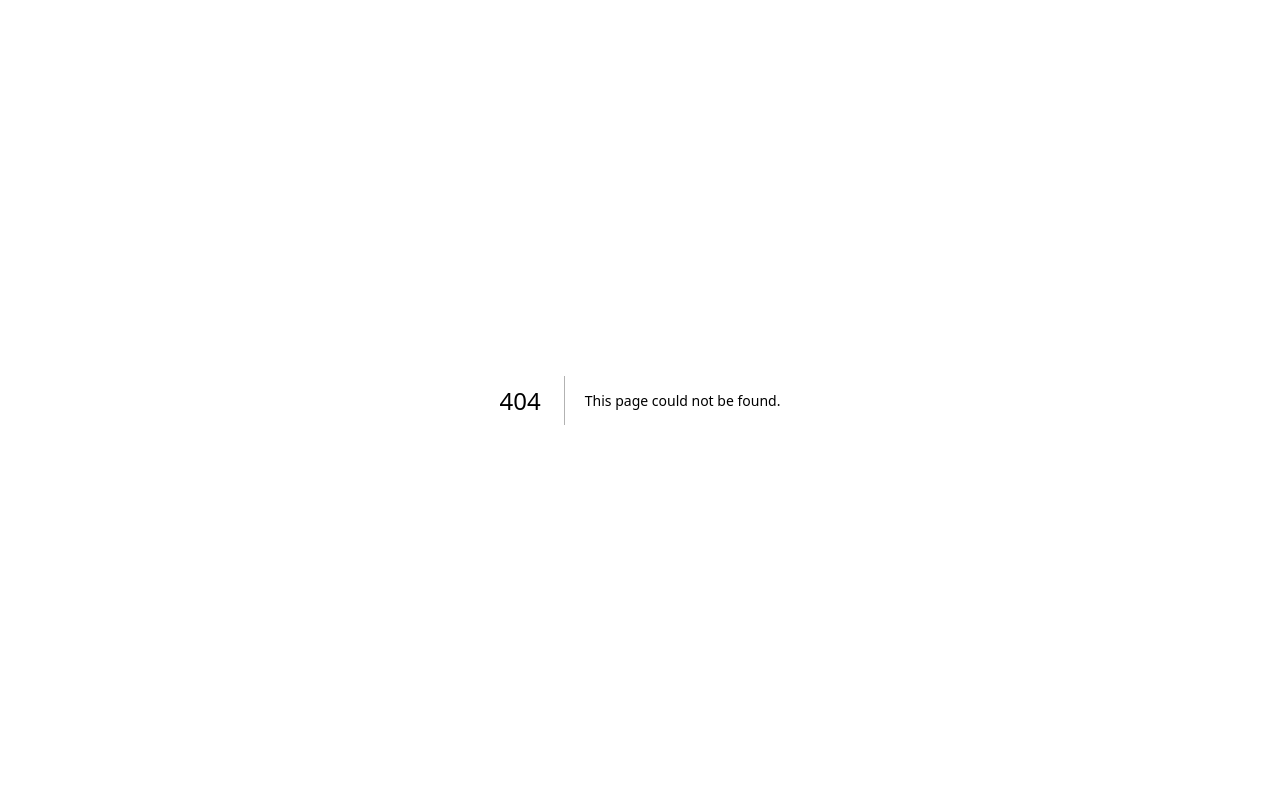
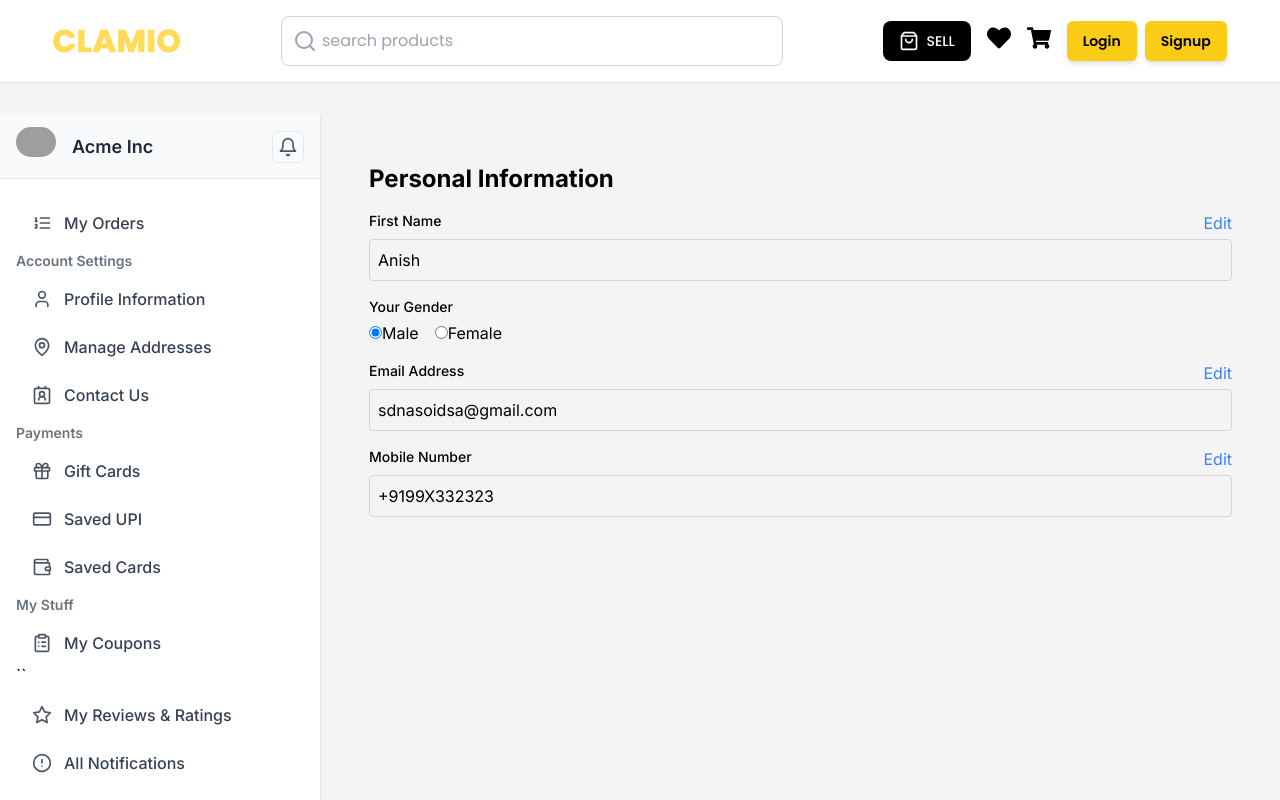
Before and after one commit to Tirthankar03/clamio-nextjs, a Next.js app: page /your_account/my-profile in a window 1280 px wide. Before the commit this address had no page. Shown: the top 800 px of the page. Built offline with nearby package versions, Linux system fonts and the light colour scheme; grey boxes are pictures that could not be loaded; what tailwindcss-debug-screens would draw is missing.

Commit message:
my profile initialized in /your_account

```diff
--- /dev/null
+++ b/app/your_account/my-profile/page.tsx
@@ -0,0 +1,9 @@
+import React from 'react'
+import MyProfile from '@/components/your-account/my-profile/my-profile'
+export default function page() {
+    return (
+        <div>
+            <MyProfile />
+        </div>
+    )
+}
--- a/components/shared/Sidebar.tsx
+++ b/components/shared/Sidebar.tsx
@@ -51,7 +51,7 @@ const Sidebar = () => {
               Account Settings
             </div>
             <Link
-              href="#"
+              href="/your_account/my-profile"
               className="flex items-center gap-3 rounded-lg px-4 py-2 hover:bg-yellow-300 transition-all text-gray-700"
             >
               <User className="h-5 w-5 text-gray-600" />
@@ -104,7 +104,7 @@ const Sidebar = () => {
             >
               <ClipboardList className="h-5 w-5 text-gray-600" />
               <span className="font-medium">My Coupons</span>
-            </Link>
+            </Link>``
             <Link
               href="/your_account/reviews-ratings"
               className="flex items-center gap-3 rounded-lg px-4 py-2 hover:bg-yellow-300 transition-all text-gray-700"
--- /dev/null
+++ b/components/your-account/my-profile/my-profile.tsx
@@ -0,0 +1,205 @@
+'use client'
+import React, { useState } from 'react';
+
+const MyProfile = () => {
+    const [formData, setFormData] = useState({
+        firstName: 'Anish',
+        lastName: '',
+        gender: 'Male',
+        email: 'sdnasoidsa@gmail.com',
+        mobile: '+9199X332323',
+    });
+
+    const [editMode, setEditMode] = useState({
+        name: false,
+        email: false,
+        mobile: false,
+    });
+
+    const handleEditToggle = (field) => {
+        setEditMode((prev) => ({ ...prev, [field]: !prev[field] }));
+    };
+
+    const handleChange = (e) => {
+        const { name, value } = e.target;
+        setFormData((prev) => ({ ...prev, [name]: value }));
+    };
+
+    const handleSave = (field) => {
+        setEditMode((prev) => ({ ...prev, [field]: false }));
+    };
+
+    const handleCancel = (field) => {
+        setEditMode((prev) => ({ ...prev, [field]: false }));
+        // Optionally reset the form data if needed
+    };
+
+    return (
+        <div className="p-4">
+            <h2 className="text-2xl font-bold mb-4">Personal Information</h2>
+
+            <div className="mb-4">
+                <div className="flex justify-between">
+                    <label className="block text-sm font-medium">First Name</label>
+                    {!editMode.name ? (
+                        <button
+                            className="text-blue-500"
+                            onClick={() => handleEditToggle('name')}
+                        >
+                            Edit
+                        </button>
+                    ) : (
+                        <div className="flex space-x-2">
+                            <button
+                                className="text-blue-500"
+                                onClick={() => handleSave('name')}
+                            >
+                                Save
+                            </button>
+                            <button
+                                className="text-blue-500"
+                                onClick={() => handleCancel('name')}
+                            >
+                                Cancel
+                            </button>
+                        </div>
+                    )}
+                </div>
+                {!editMode.name ? (
+                    <div className="mt-1 block w-full p-2 border border-gray-300 rounded">
+                        {formData.firstName} {formData.lastName}
+                    </div>
+                ) : (
+                    <div className="flex space-x-2">
+                        <input
+                            type="text"
+                            name="firstName"
+                            value={formData.firstName}
+                            onChange={handleChange}
+                            className="mt-1 block w-full p-2 border border-gray-300 rounded"
+                        />
+                        <input
+                            type="text"
+                            name="lastName"
+                            value={formData.lastName}
+                            onChange={handleChange}
+                            className="mt-1 block w-full p-2 border border-gray-300 rounded"
+                        />
+                    </div>
+                )}
+            </div>
+
+            <div className="mb-4">
+                <label className="block text-sm font-medium">Your Gender</label>
+                <div className="mt-1">
+                    <label className="mr-4">
+                        <input
+                            type="radio"
+                            name="gender"
+                            value="Male"
+                            checked={formData.gender === 'Male'}
+                            onChange={handleChange}
+                        />
+                        Male
+                    </label>
+                    <label>
+                        <input
+                            type="radio"
+                            name="gender"
+                            value="Female"
+                            checked={formData.gender === 'Female'}
+                            onChange={handleChange}
+                        />
+                        Female
+                    </label>
+                </div>
+            </div>
+
+            <div className="mb-4">
+                <div className="flex justify-between">
+                    <label className="block text-sm font-medium">Email Address</label>
+                    {!editMode.email ? (
+                        <button
+                            className="text-blue-500"
+                            onClick={() => handleEditToggle('email')}
+                        >
+                            Edit
+                        </button>
+                    ) : (
+                        <div className="flex space-x-2">
+                            <button
+                                className="text-blue-500"
+                                onClick={() => handleSave('email')}
+                            >
+                                Save
+                            </button>
+                            <button
+                                className="text-blue-500"
+                                onClick={() => handleCancel('email')}
+                            >
+                                Cancel
+                            </button>
+                        </div>
+                    )}
+                </div>
+                {!editMode.email ? (
+                    <div className="mt-1 block w-full p-2 border border-gray-300 rounded">
+                        {formData.email}
+                    </div>
+                ) : (
+                    <input
+                        type="text"
+                        name="email"
+                        value={formData.email}
+                        onChange={handleChange}
+                        className="mt-1 block w-full p-2 border border-gray-300 rounded"
+                    />
+                )}
+            </div>
+
+            <div className="mb-4">
+                <div className="flex justify-between">
+                    <label className="block text-sm font-medium">Mobile Number</label>
+                    {!editMode.mobile ? (
+                        <button
+                            className="text-blue-500"
+                            onClick={() => handleEditToggle('mobile')}
+                        >
+                            Edit
+                        </button>
+                    ) : (
+                        <div className="flex space-x-2">
+                            <button
+                                className="text-blue-500"
+                                onClick={() => handleSave('mobile')}
+                            >
+                                Save
+                            </button>
+                            <button
+                                className="text-blue-500"
+                                onClick={() => handleCancel('mobile')}
+                            >
+                                Cancel
+                            </button>
+                        </div>
+                    )}
+                </div>
+                {!editMode.mobile ? (
+                    <div className="mt-1 block w-full p-2 border border-gray-300 rounded">
+                        {formData.mobile}
+                    </div>
+                ) : (
+                    <input
+                        type="text"
+                        name="mobile"
+                        value={formData.mobile}
+                        onChange={handleChange}
+                        className="mt-1 block w-full p-2 border border-gray-300 rounded"
+                    />
+                )}
+            </div>
+        </div>
+    );
+};
+
+export default MyProfile;
```
